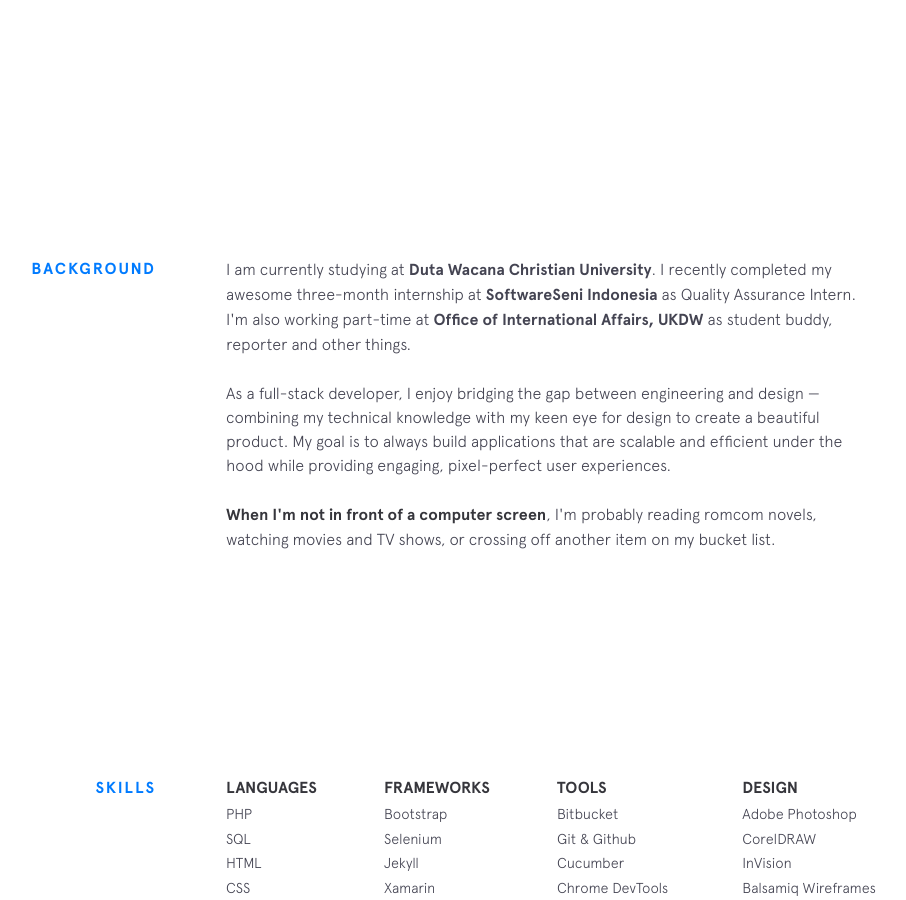
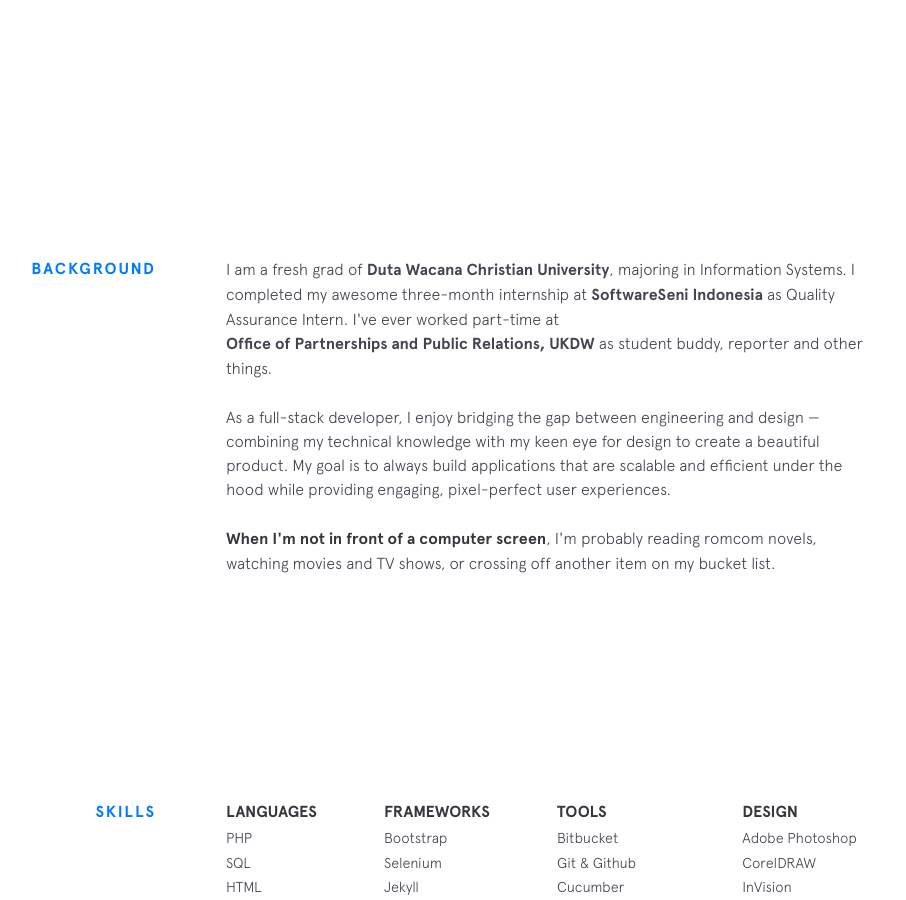
Before and after one commit to ivanhectors/ivanhectors.github.io, a Jekyll site: the page built from index.html, in a window 1280 px wide and 900 px high, scrolled down 743 px. Shown: the whole window, without its empty margins (224-1130 px from the left). Built offline with Jekyll 4.4.1, drawn with Linux system fonts in a browser that asks for light colours; nearby versions of some CDN libraries.

Commit message:
Update background.html

```diff
--- a/_includes/background.html
+++ b/_includes/background.html
@@ -2,10 +2,10 @@
   <div class="section__title">Background</div>
   <div class="section__content">
     <p>
-      I am currently studying at
-      <a class="underline-link" href="https://ukdw.ac.id/" target="_blank">Duta Wacana Christian University</a>. I recently completed my awesome three-month internship at
-      <a class="underline-link" href="https://softwareseni.co.id/" target="_blank">SoftwareSeni Indonesia</a> as Quality Assurance Intern. I'm also working part-time at
-      <a class="underline-link" href="http://oia.ukdw.ac.id" target="_blank">Office of International Affairs, UKDW</a> as student buddy, reporter and other things.
+      I am a fresh grad of
+      <a class="underline-link" href="https://ukdw.ac.id/" target="_blank">Duta Wacana Christian University</a>, majoring in Information Systems. I completed my awesome three-month internship at
+      <a class="underline-link" href="https://softwareseni.co.id/" target="_blank">SoftwareSeni Indonesia</a> as Quality Assurance Intern. I've ever worked part-time at
+      <a class="underline-link" href="http://oia.ukdw.ac.id" target="_blank">Office of Partnerships and Public Relations, UKDW</a> as student buddy, reporter and other things.
     </p>
 
     <p>
```
